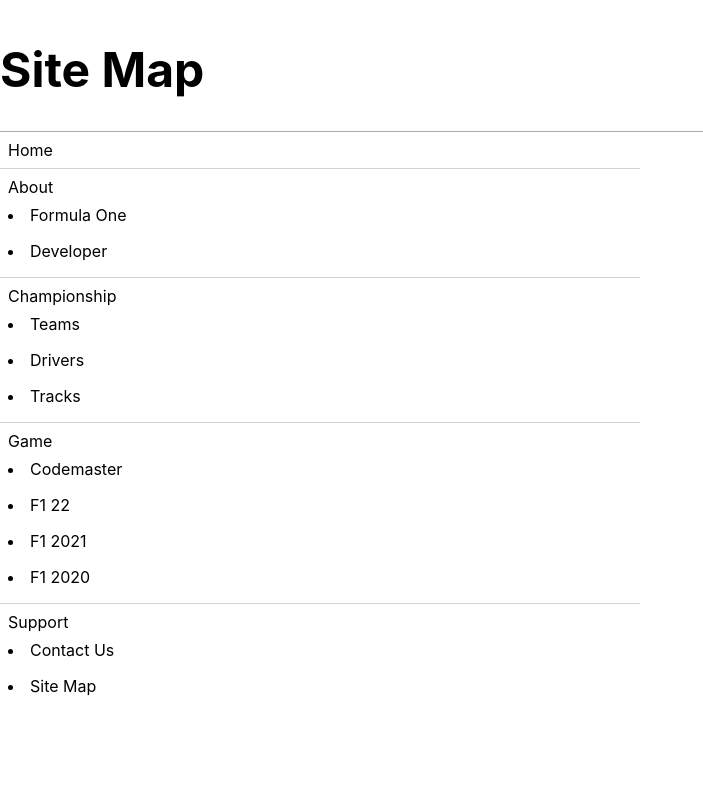
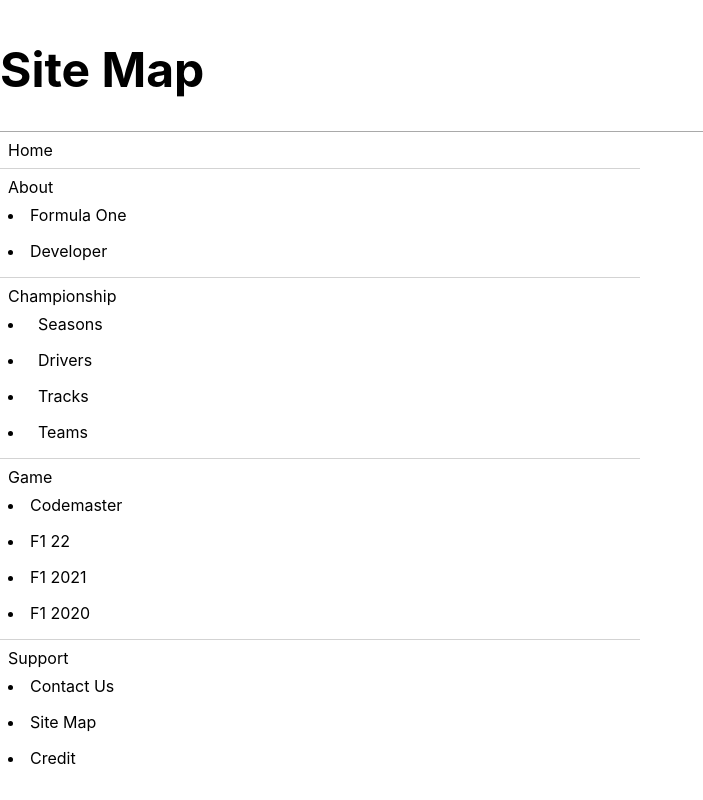
Before and after one commit to 2LockTsun/ict-html, a Next.js app in the folder src/next-app/: page /support/siteMap in a window 1280 px wide. Shown: the whole page, without its empty margins (0-703 px from the left). Built offline with nearby package versions, Linux system fonts and the light colour scheme.

Commit message:
some more things to update

```diff
--- a/src/next-app/pages/support/siteMap.js
+++ b/src/next-app/pages/support/siteMap.js
@@ -21,9 +21,26 @@
 				<Link href={'/championship'}>
 					<a>Championship</a>
 				</Link>
-				<li>Teams</li>
-				<li>Drivers</li>
-				<li>Tracks</li>
+				<li>
+					<Link href={'/championship/seasons'}>
+						<a>Seasons</a>
+					</Link>
+				</li>
+				<li>
+					<Link href={'/championship/drivers'}>
+						<a>Drivers</a>
+					</Link>
+				</li>
+				<li>
+					<Link href={'/championship/tracks'}>
+						<a>Tracks</a>
+					</Link>
+				</li>
+				<li>
+					<Link href={'/championship/teams'}>
+						<a>Teams</a>
+					</Link>
+				</li>
 				<div className={styles.blank} />
 				<Link href={'/game'}>
 					<a>Game</a>
@@ -38,6 +55,7 @@
 				</Link>
 				<li>Contact Us</li>
 				<li>Site Map</li>
+				<li>Credit</li>
 			</div>
 		</div>
 	);
```
